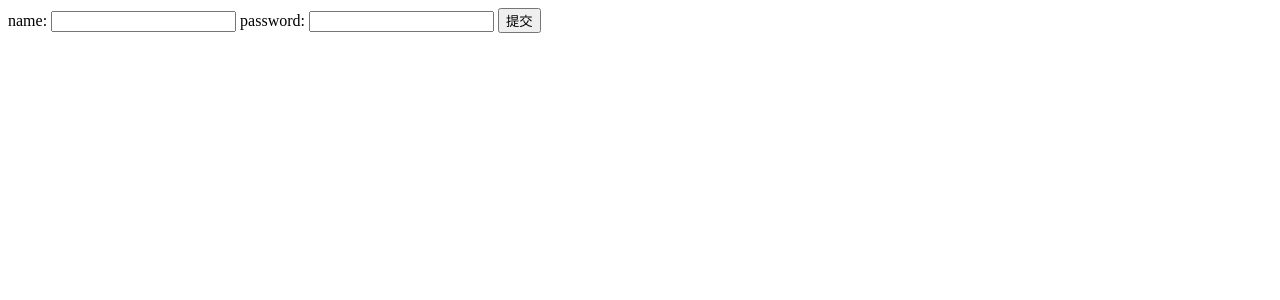
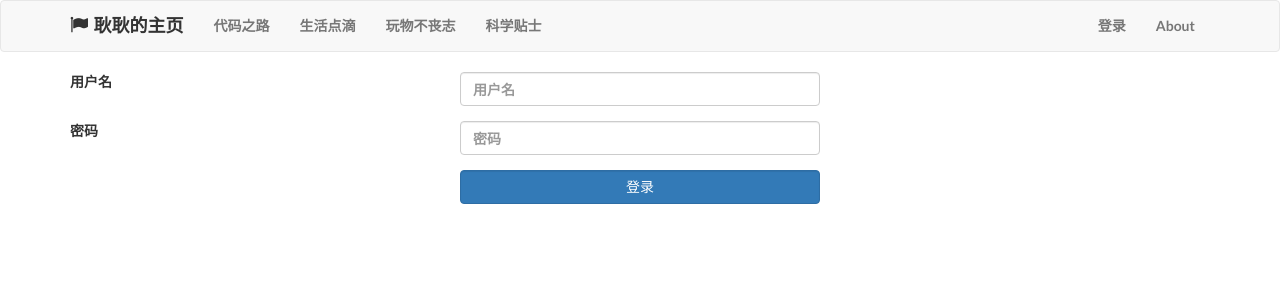
Before and after one commit to eehuayu/gengleiming, a Django app: page /account/login/ in a window 1280 px wide. Shown: the top 300 px of the page. Run offline with Django 3.2, Linux system fonts and the light colour scheme; some libraries are stand-ins or nearby versions.

Commit message:
login layout

```diff
--- a/gengleiming/templates/registration/login.html
+++ b/gengleiming/templates/registration/login.html
@@ -1,6 +1,35 @@
-<form action="" method="POST">
-    {% csrf_token %}
-    name: <input type="text" name="username">
-    password: <input type="password" name="password">
-    <button type="submit">提交</button>
-</form>
+{% extends "base.html" %}
+{% block title %}登陆界面{% endblock %}
+{% block content %}
+    <div class="container">
+        <form method="post" class="form-horizontal">
+            {% csrf_token %}
+            <div class="form-group row">
+                <label for="username" class="col-sm-4 col-form-label">用户名</label>
+                <div class="col-sm-4">
+                    <input type="text" class="form-control" id="username" name="username" placeholder="用户名">
+                </div>
+            </div>
+            <div class="form-group row">
+                <label for="password" class="col-sm-4 col-form-label">密码</label>
+                <div class="col-sm-4">
+                    <input type="password" class="form-control" id="password" name="password" placeholder="密码">
+                </div>
+            </div>
+            <div class="form-group row">
+                <label for="password" class="col-sm-4 col-form-label"></label>
+                <div class="col-sm-4">
+                    <button type="submit" class="btn btn-primary form-control">登录</button>
+                </div>
+            </div>
+        </form>
+    </div>
+{% endblock %}
+{% block scripts %}
+    {{ block.super }}
+    <script>
+        $(function () {
+            $('.navbar').removeClass('navbar-fixed-top');
+        });
+    </script>
+{% endblock %}
```
